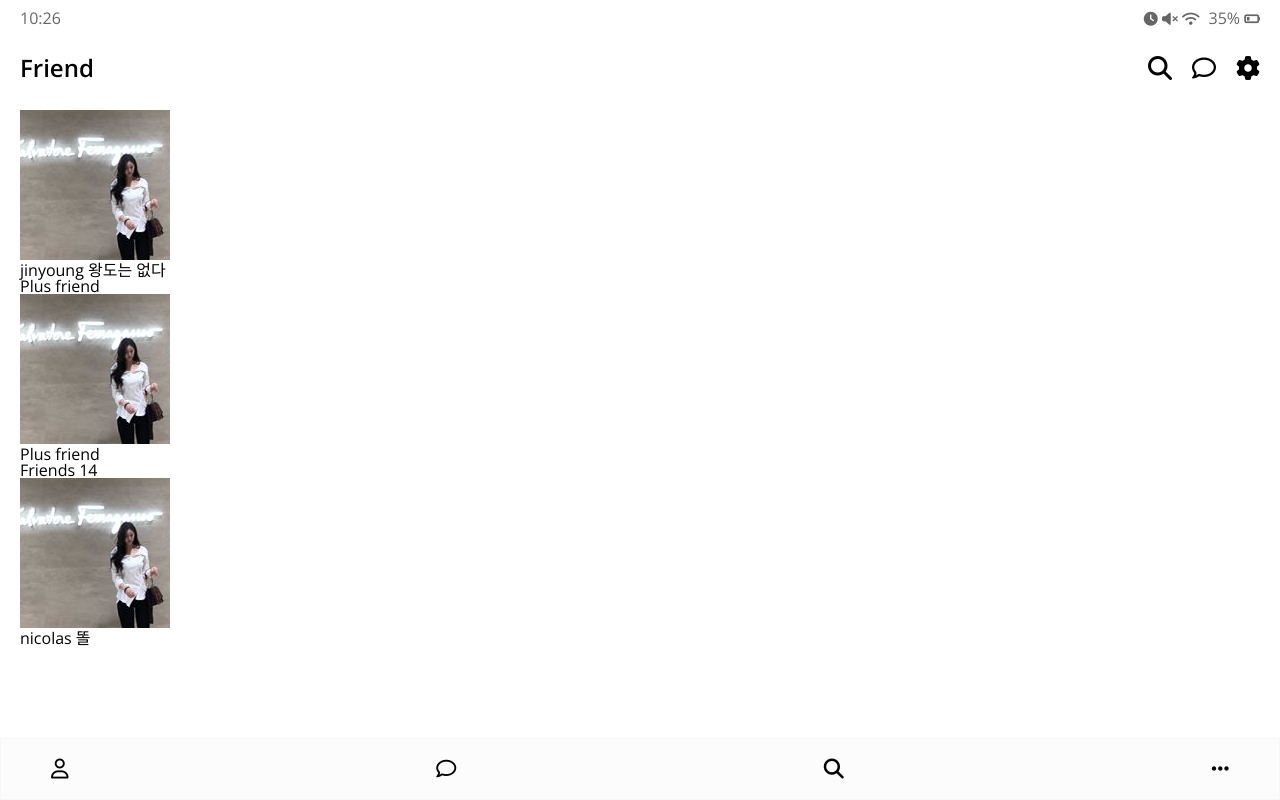
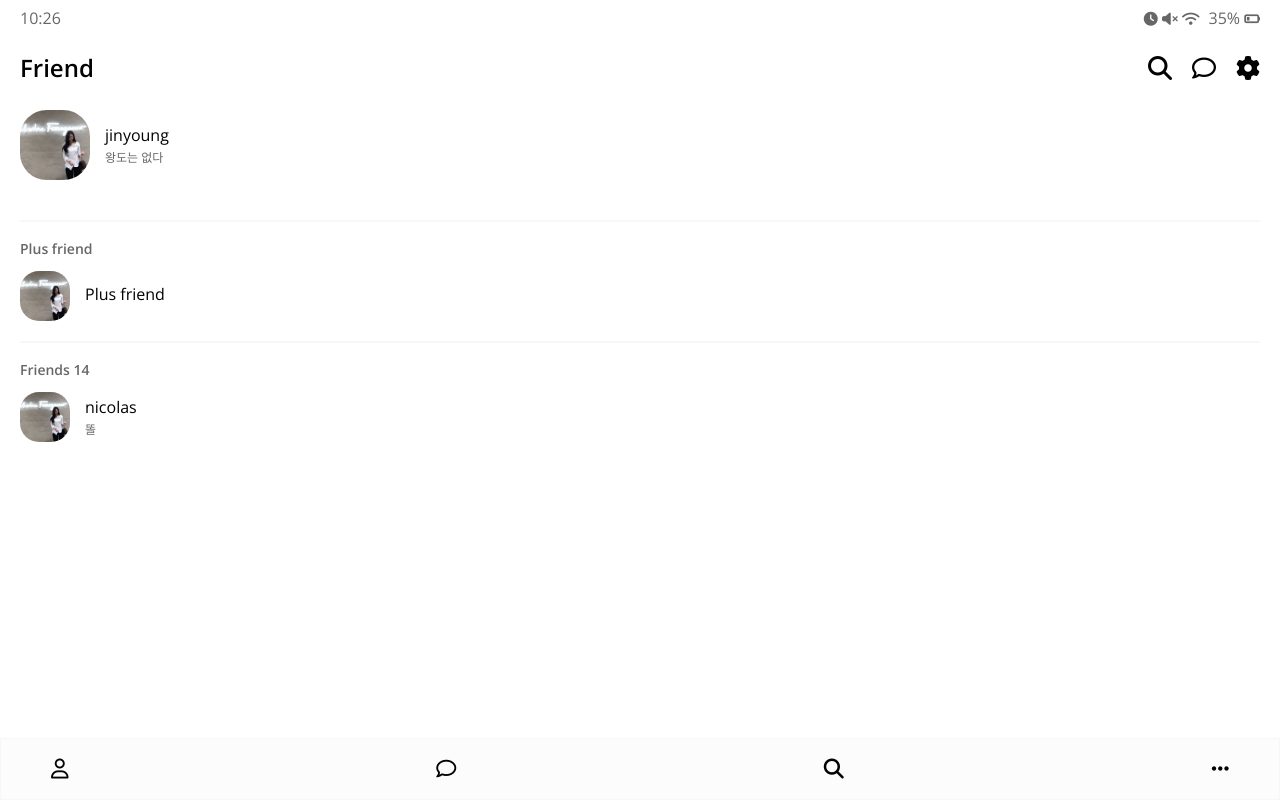
Before and after one commit to plagdoctor/kakao-clone, a plain HTML site: page friends.html in a window 1280 px wide. Drawn offline with nearby package versions, Linux system fonts and the light colour scheme.

Commit message:
making friends.css

```diff
--- /dev/null
+++ b/css/friend.css
@@ -0,0 +1,44 @@
+.friend{
+    display: flex;
+    justify-content: space-between;
+    align-items: center;
+}
+.friend .friend__avatar{
+    width:50px;
+    border-radius: 38%;
+}
+.g-avatar.friend__avatar{
+    width: 70px;
+
+}
+.friend__avatar.m-avatar{
+    width: 60px;
+}
+.friend .friend__column{
+    display: flex;
+
+    align-items: center;
+}
+.friend .friend__avatar {
+    margin-right: 15px;
+}
+.friend__column .friend__name{
+    display: block;
+    margin-bottom: 5px;
+}
+
+.friend__content .friend__status,.friend__content .friend__bottom-text,
+.friend .chat_timestamp{
+ opacity: 0.6;
+}
+
+.friend__content .friend__bottom-text{
+    font-size: 14px;
+}
+
+.friend__content .friend__status{
+    font-size: 12px;
+}
+.friend .chat_timestamp{
+    font-size: 12px;
+}
--- /dev/null
+++ b/css/friends.css
@@ -0,0 +1,19 @@
+.friends .friend__header{
+padding-bottom: 20px;
+
+}
+
+.friends__plus {
+margin: 20px 0px;
+padding: 20px 0px;
+border-top: 2px solid #f7f7f7;
+border-bottom: 2px solid #f7f7f7;
+}
+.friends__plus .friends__title,
+.friends__list .friends__title{
+font-size: 14px;
+opacity: 0.6;
+margin-bottom: 15px;
+font-weight: 600;
+display: block;
+}
--- a/css/styles.css
+++ b/css/styles.css
@@ -4,6 +4,8 @@
 @import "status-bar.css";
 @import "header.css";
 @import "nav-bar.css";
+@import "friend.css";
+@import "friends.css";
 *{
     box-sizing: border-box;
 }
@@ -17,4 +19,5 @@ body{
 
 a{
     color: inherit;
+    text-decoration: none;
 }
--- a/friends.html
+++ b/friends.html
@@ -40,10 +40,9 @@
     </header>
     <main class="friends">
         <header class="friend__header">
-            <div class="friends_friend friend friend--lg">
+            <div class="friends_friend friend">
                 <div class="friend__column">
-
-                    <img src="image/avatar.jpg" class="">
+                    <img src="image/avatar.jpg" class="g-avatar friend__avatar">
                     <div class="friend__content">
                         <span class="friend__name">jinyoung</span>
                         <span class="friend__status">왕도는 없다</span>
@@ -56,7 +55,7 @@
             <h5 class="friends__title">Plus friend</h5>
             <div class="friends_friend friend friend--lg">
                 <div class="friend__column">
-                    <img src="image/avatar.jpg" class="g-avatar friend__avatar">
+                    <img src="image/avatar.jpg" class="friend__avatar">
                     <div class="friend__content">
                         <span class="friend__name">Plus friend</span>
                     </div>
@@ -69,7 +68,7 @@
             </h5>
             <li class="friends_friend friend">
                 <div class="friend__column">
-                    <img src="image/avatar.jpg" class="">
+                    <img src="image/avatar.jpg" class="friend__avatar">
                     <div class="friend__content">
                         <span class="friend__name">nicolas</span>
                         <span class="friend__status">똘</span>
```
Also changed, not shown: chat.html (+1 -1 lines), find.html (+1 -1 lines), index.html (+10 -7 lines).
